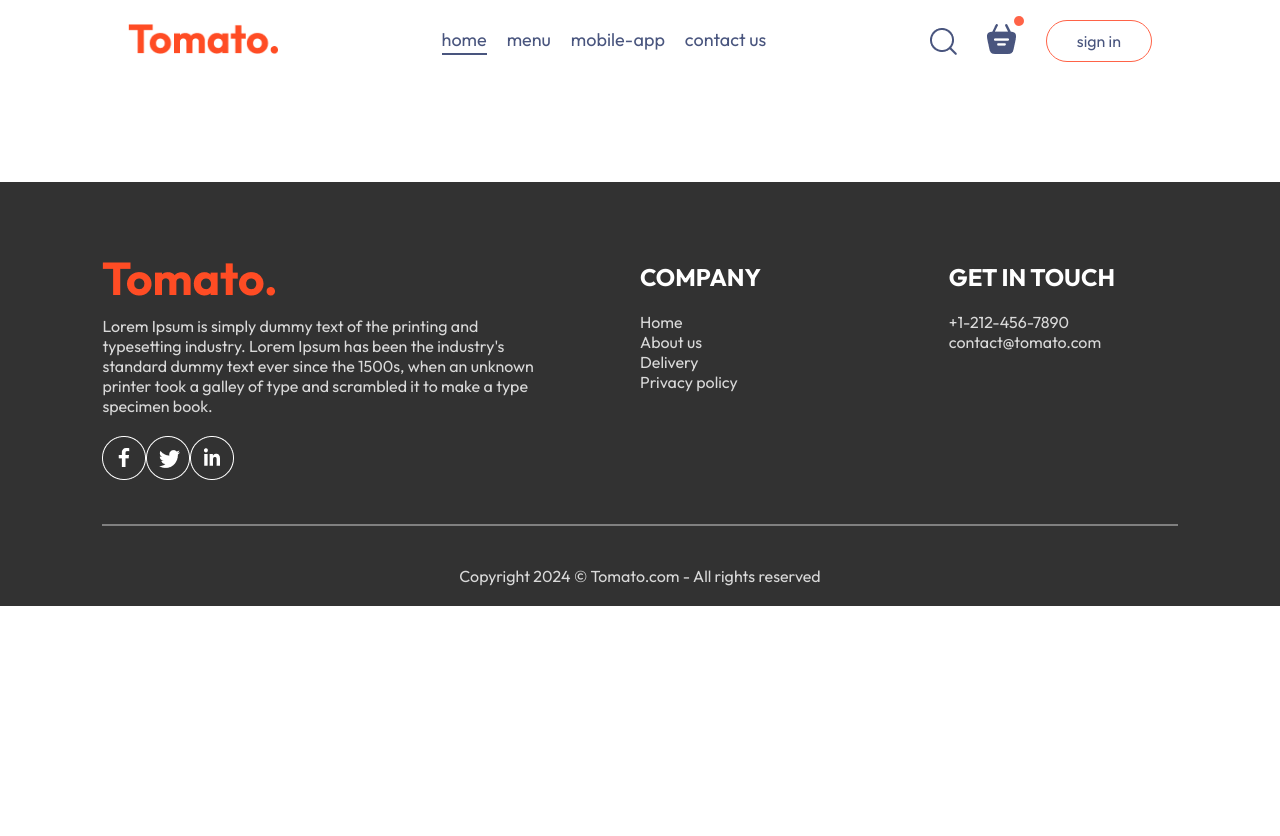
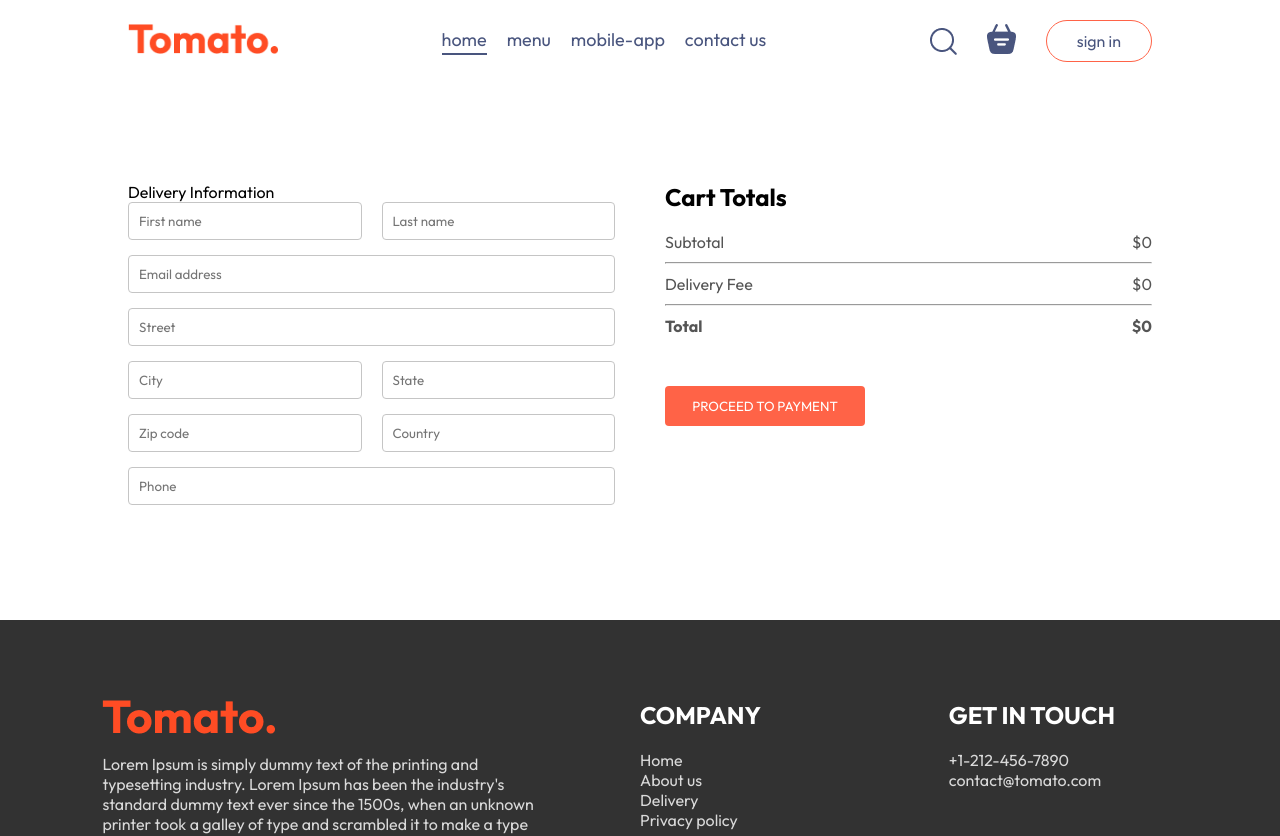
Before and after one commit to Prachismita-Panda/Tomato-Practice-1-, a React (Vite) app: page /order in a window 1280 px wide. Shown: the top 836 px of the page. Before the commit the page ends 800 px from the top, so only its background shows below. Built offline with nearby package versions, Linux system fonts and the light colour scheme.

Commit message:
content added

```diff
--- a/src/components/Navbar/Navbar.jsx
+++ b/src/components/Navbar/Navbar.jsx
@@ -1,12 +1,15 @@
-import React, { useState } from 'react'
+import React, { useContext, useState } from 'react'
 import { assets } from '../../assets/assets'
 import './Navbar.css'
 import { Link } from 'react-router-dom';
+import { StoreContext } from '../context/storeContext';
 
 
 const Navbar = ({setShowLogin}) => {
 
   const [ menu,setMenu] = useState("home");
+
+  const {getTotalCartAmount } = useContext(StoreContext);
   return (
     <div className='navbar'>
         <Link to='/'><img src={assets.logo} alt="" className='logo'/></Link>
@@ -20,7 +23,7 @@
             <img src={assets.search_icon} alt="" />
             <div className='navbar-search-icon'>
                 <Link to='/cart'><img src={assets.basket_icon} alt="" /></Link>
-                <div className="dot"></div>
+                <div className={getTotalCartAmount()===0?"":"dot"}></div>
             </div>
             <button onClick={()=>setShowLogin(true)}>sign in</button>
         </div>
--- a/src/components/Pages/Cart/Cart.css
+++ b/src/components/Pages/Cart/Cart.css
@@ -1,4 +1,4 @@
-cart{
+.cart{
     margin-top: 100px;
 
 }
--- a/src/components/Pages/Cart/Cart.jsx
+++ b/src/components/Pages/Cart/Cart.jsx
@@ -1,11 +1,12 @@
 import React, { useContext } from 'react'
 import  './Cart.css'
 import { StoreContext} from '../../context/storeContext'
+import { useNavigate } from 'react-router-dom';
 
 const cart = () => {
   const { cartItems, food_list, removeFromCart, getTotalCartAmount } = useContext(StoreContext);
 
-
+ const navigate = useNavigate();
 
   return (
     <div className='cart'>
@@ -21,20 +22,19 @@
         <br />
         <hr />
         {food_list.map((item,index)=>{
-          if(cartItems[item._id]>0){
+          if (cartItems[item._id] > 0) {
               return(
                 <div className='cart-items-title cart-items-item'>
                     <img src={item.image} alt="" />
                     <p>{item.name}</p>
-                    <p>{item.price}</p>
+                    <p>${item.price}</p>
                     <p>{cartItems[item._id]}</p>
-                    <p>{item.price*cartItems[item._id]}</p>
-                    <p>x</p>
-
+                    <p>${item.price*cartItems[item._id]}</p>
+                    <p onClick={()=>removeFromCart(item._id)} className='cross'>x</p>
                 </div>
               )
             }
-        })}
+          })}
       </div>
       <div className="cart-bottom">
         <div className="cart-total">
--- a/src/components/Pages/PlaceOrder/PlaceOrder.css
+++ b/src/components/Pages/PlaceOrder/PlaceOrder.css
@@ -0,0 +1,35 @@
+.place-order{
+    display: flex;
+    align-items: start;
+    justify-content: space-between;
+    gap: 50px;
+    margin-top: 100px;
+}
+.place-order-left{
+    width:100%;
+    max-width: max(30%,500px);
+}
+.place-order-left title{
+    font-size: 30px;
+    font-weight: 600;
+    margin-bottom: 50px;
+}
+.place-order-left input{
+    margin-bottom: 15px;
+    width: 100%;
+    padding: 10px;
+    border: 1px solid #c5c5c5;
+    border-radius: 4px;
+    outline-color:tomato ;
+}
+.place-order-left .multi-fields{
+    display: flex;
+    gap: 20px;
+}
+.place-order-right{
+    width: 100%;
+    max-width: max(40%,500px);
+}
+.place-order .cart-total button{
+    margin-top: 30px;
+}
--- a/src/components/Pages/PlaceOrder/PlaceOrder.jsx
+++ b/src/components/Pages/PlaceOrder/PlaceOrder.jsx
@@ -1,11 +1,57 @@
-import React from 'react'
+import React, { useContext } from 'react'
 import './PlaceOrder.css'
+import { StoreContext } from '../../context/storeContext'
 
 const PlaceOrder = () => {
+
+    const {getTotalCartAmount} = useContext(StoreContext)
+
   return (
-    <div>
+    <form className="place-order">
+      <div className="place-order-left">
+        <p className="title">Delivery Information</p>
+        <div className="multi-fields">
+          <input type="text" placeholder='First name' />
+          <input type="text" placeholder='Last name' />
+        </div>
+        <input type="email" placeholder='Email address'/>
+        <input type="text" placeholder='Street'/>
+        <div className="multi-fields">
+          <input type="text" placeholder='City' />
+          <input type="text" placeholder='State' />
+        </div>
+        <div className="multi-fields">
+          <input type="text" placeholder='Zip code' />
+          <input type="text" placeholder='Country' />
+        </div>
+        <input type="text"  placeholder='Phone'/>
+      </div>
+      <div className="place-order-right">
+        <div className="cart-total">
+          <h2>Cart Totals</h2>
+          <div>
+            <div className="cart-total-details">
+                <p>Subtotal</p>
+                <p>${getTotalCartAmount()}</p>
+            </div>
+            <hr />
+            <div className="cart-total-details">
+              <p>Delivery Fee</p>
+              <p>${getTotalCartAmount()===0?0:2}</p>
+            </div>
+            <hr />
+            <div className="cart-total-details">
+              <b>Total</b>
+              <b>${getTotalCartAmount()===0?0:getTotalCartAmount()+2}</b>
+            </div>
 
-    </div>
+          </div>
+          <button>PROCEED TO PAYMENT</button>
+        </div>
+
+      </div>
+
+    </form>
   )
 }
 
```
